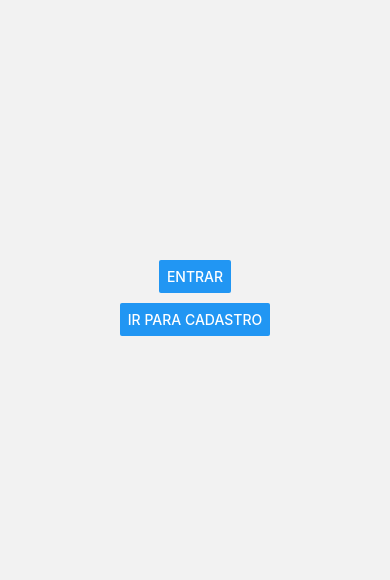
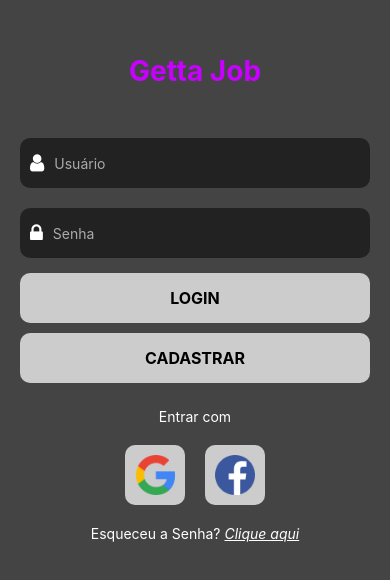
Before and after one commit to 97Mith/gettajob, a React Native app: screen /Login in a window 390 px wide. Shown: the part 124-704 px from the top of the page. Built offline with nearby package versions, Linux system fonts and the light colour scheme.

Commit message:
layout bonito do login ok

```diff
--- /dev/null
+++ b/src/components/InputField.js
@@ -0,0 +1,39 @@
+import React from "react";
+import { View, TextInput, StyleSheet } from "react-native";
+import Icon from "react-native-vector-icons/FontAwesome";
+
+const InputField = ({ icon, placeholder, secureTextEntry }) => {
+  return (
+    <View style={styles.inputContainer}>
+      <Icon name={icon} size={20} color="#fff" style={styles.icon} />
+      <TextInput
+        style={styles.input}
+        placeholder={placeholder}
+        placeholderTextColor="#aaa"
+        secureTextEntry={secureTextEntry}
+      />
+    </View>
+  );
+};
+
+const styles = StyleSheet.create({
+  inputContainer: {
+    flexDirection: "row",
+    alignItems: "center",
+    backgroundColor: "#222",
+    borderRadius: 10,
+    paddingHorizontal: 10,
+    marginVertical: 10,
+    width: "100%",
+  },
+  icon: {
+    marginRight: 10,
+  },
+  input: {
+    flex: 1,
+    height: 50,
+    color: "#fff",
+  },
+});
+
+export default InputField;
--- /dev/null
+++ b/src/components/SocialButton.js
@@ -0,0 +1,25 @@
+import React from "react";
+import { TouchableOpacity, Image, StyleSheet } from "react-native";
+
+const SocialButton = ({ imageSource, onPress }) => {
+  return (
+    <TouchableOpacity style={styles.button} onPress={onPress}>
+      <Image source={imageSource} style={styles.icon} />
+    </TouchableOpacity>
+  );
+};
+
+const styles = StyleSheet.create({
+  button: {
+    backgroundColor: "#ccc",
+    borderRadius: 10,
+    padding: 10,
+    marginHorizontal: 10,
+  },
+  icon: {
+    width: 40,
+    height: 40,
+  },
+});
+
+export default SocialButton;
--- a/src/pages/Login/index.js
+++ b/src/pages/Login/index.js
@@ -1,32 +1,46 @@
-import React from 'react';
-import { View, Button, StyleSheet } from "react-native";
-import { useNavigation } from '@react-navigation/native';
+import React from "react";
+import { View, Text, TouchableOpacity, Image } from "react-native";
+import { useNavigation } from "@react-navigation/native";
+import InputField from "../../components/InputField";
+import SocialButton from "../../components/SocialButton";
+import styles from "../../styles/loginStyles";
 
 export default function Login() {
-    const navigation = useNavigation();
+  const navigation = useNavigation();
 
-    return (
-        <View style={styles.container}>
-            <Button
-                title="Entrar"
-                onPress={() => navigation.navigate('Home')} // Vai para a tabRoutes
-            />
+  return (
+    <View style={styles.container}>
+      <Text style={styles.title}>Getta Job</Text>
 
-            <View style={{ marginTop: 10 }} />
+      <InputField icon="user" placeholder="Usuário" />
+      <InputField icon="lock" placeholder="Senha" secureTextEntry />
 
-            <Button
-                title="Ir para Cadastro"
-                onPress={() => navigation.navigate('SignUp')}
-            />
-        </View>
-    );
+      <TouchableOpacity
+        style={styles.button}
+        onPress={() => navigation.navigate("Home")}
+      >
+        <Text style={styles.buttonText}>LOGIN</Text>
+      </TouchableOpacity>
+
+      <TouchableOpacity
+        style={styles.button}
+        onPress={() => navigation.navigate("SignUp")}
+      >
+        <Text style={styles.buttonText}>CADASTRAR</Text>
+      </TouchableOpacity>
+
+      <Text style={styles.socialText}>Entrar com</Text>
+
+      <View style={styles.socialButtons}>
+        <SocialButton imageSource={require("../../assets/google.png")} onPress={() => navigation.navigate("Home")} />
+        <SocialButton imageSource={require("../../assets/facebook.png")} onPress={() => navigation.navigate("Home")} />
+      </View>
+
+      <TouchableOpacity onPress={() => alert("Funcionalidade futura 😉")}>
+        <Text style={styles.forgotPassword}>
+          Esqueceu a Senha? <Text style={styles.link}>Clique aqui</Text>
+        </Text>
+      </TouchableOpacity>
+    </View>
+  );
 }
-
-const styles = StyleSheet.create({
-    container: {
-        flex: 1,
-        justifyContent: 'center',
-        alignItems: 'center',
-        padding: 20
-    }
-});
--- /dev/null
+++ b/src/styles/loginStyles.js
@@ -0,0 +1,47 @@
+import { StyleSheet } from "react-native";
+
+export default StyleSheet.create({
+  container: {
+    flex: 1,
+    backgroundColor: "#444",
+    justifyContent: "center",
+    alignItems: "center",
+    paddingHorizontal: 20,
+  },
+  title: {
+    fontSize: 28,
+    fontWeight: "bold",
+    color: "#c800ff",
+    marginBottom: 40,
+  },
+  button: {
+    backgroundColor: "#ccc",
+    paddingVertical: 15,
+    borderRadius: 10,
+    width: "100%",
+    alignItems: "center",
+    marginVertical: 5,
+  },
+  buttonText: {
+    fontSize: 16,
+    fontWeight: "bold",
+    color: "#000",
+  },
+  socialText: {
+    marginVertical: 20,
+    color: "#fff",
+  },
+  socialButtons: {
+    flexDirection: "row",
+    justifyContent: "center",
+    width: "100%",
+  },
+  forgotPassword: {
+    marginTop: 20,
+    color: "#fff",
+  },
+  link: {
+    textDecorationLine: "underline",
+    fontStyle: "italic",
+  },
+});
```
Also changed, not shown: src/assets/facebook.png (added), src/assets/google.png (added).
